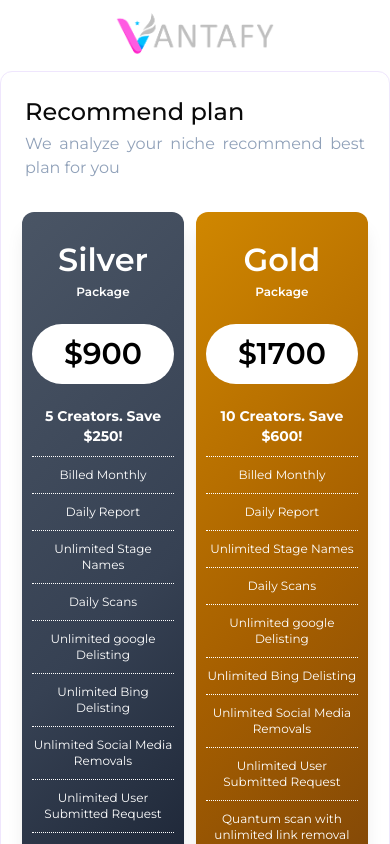
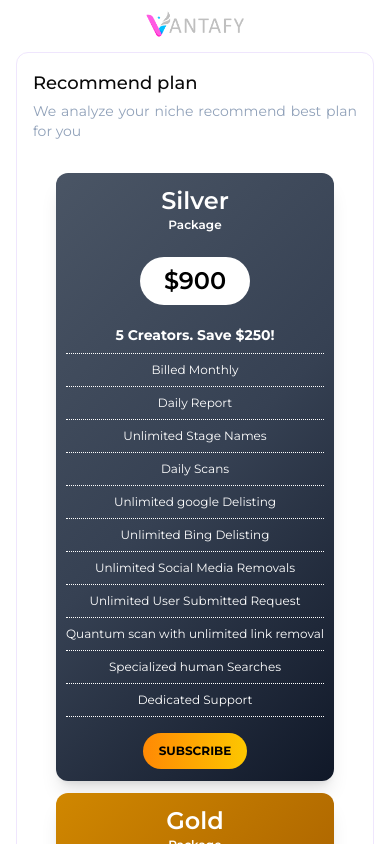
Before and after one commit to raazr62/Vantafy_frontend, a React (Vite) app: page /recommend-plan in a window 390 px wide. Shown: the top 844 px of the page. Built offline with nearby package versions, Linux system fonts and the light colour scheme.

Commit message:
feat: RecommendedPackages Responsive completed

```diff
--- a/src/components/OtherComponent/RecommendedPackages.jsx
+++ b/src/components/OtherComponent/RecommendedPackages.jsx
@@ -14,7 +14,7 @@ const RecommendedPackages = () => {
     navigate("/dashboard");
   };
   return (
-    <div className="flex gap-3 mt-4">
+    <div className="flex flex-wrap justify-center items-center gap-3 mt-4">
       {RecommendedPricingPlansMockData.map((plan) => {
         const backroundColor =
           plan.planName === "Silver"
@@ -29,19 +29,21 @@ const RecommendedPackages = () => {
         return (
           <div
             key={plan.id}
-            className={`py-6 px-2.5 ${backroundColor} text-white rounded-[12px] shadow-[0_15px_18.75px_-3.75px_rgba(0,0,0,0.10),0_6px_7.5px_-4.5px_rgba(0,0,0,0.10)] flex flex-col items-center h-fit
-`}
+            className={`py-3 sm:py-6 px-2.5 ${backroundColor} text-white rounded-[12px] shadow-[0_15px_18.75px_-3.75px_rgba(0,0,0,0.10),0_6px_7.5px_-4.5px_rgba(0,0,0,0.10)] flex flex-col items-center
+      `}
           >
-            <p className="text-[32px] font-semibold">{plan.planName}</p>
+            <p className="text-2xl md:text-[32px] font-semibold">
+              {plan.planName}
+            </p>
             <p className="text-xs font-semibold">Package</p>
-            <p className="px-8 py-3 bg-white text-black text-3xl font-semibold rounded-[45px] mt-6 mb-3">
+            <p className="px-6 sm:px-8 py-2 sm:py-4 bg-white text-black text-2xl sm:text-[32px] font-semibold rounded-[45px] mt-6 mb-3">
               {plan.price}
             </p>
-            <div className="flex flex-col items-center mb-4 w-full">
+            <div className="flex flex-col items-center mb-4 sm:mb-8 md:mb-10 lg:mb-12 w-full">
               {plan.features.map((feature, index) => (
                 <p
                   key={index}
-                  className="py-2.5 border-b text-xs border-white border-dotted w-full text-center first:text-sm first:font-bold"
+                  className="py-2 sm:py-2.5 border-b text-xs border-white border-dotted w-full text-center first:text-sm first:font-bold"
                 >
                   {feature}
                 </p>
--- a/src/pages/RecommendPlan.jsx
+++ b/src/pages/RecommendPlan.jsx
@@ -4,13 +4,17 @@ import React from "react";
 
 const RecommendPlan = () => {
   return (
-    <div className="container max-w-7xl mx-auto flex items-center justify-center mt-2 mb-5">
+    <div className="container lg:max-w-7xl mx-auto flex items-center justify-center mt-2 mb-5">
       <div className="w-full h-full flex flex-col">
-        <Logo variant="grayFull" className={"mx-auto mb-3 w-40 shrink-0"} />
-        <div className="rounded-[12px] border border-[#EFE6FD] flex flex-col p-6 flex-1">
+        <div className="bg-white/90 backdrop-blur-xs mb-3 shrink-0 sticky top-0 w-full">
+          <Logo variant="grayFull" className={"mx-auto"} />
+        </div>
+        <div className="rounded-[12px] border border-[#EFE6FD] flex flex-col p-4 sm:p-6 flex-1 mx-4 sm:mx-0">
           <div className="shrink-0">
-            <p className="text-2xl font-medium">Recommend plan</p>
-            <p className="text-[#90A1B9] text-justify mt-1">
+            <p className="text-lg sm:text-xl lg:text-2xl font-medium">
+              Recommend plan
+            </p>
+            <p className="text-sm sm:text-base text-[#90A1B9] text-justify mt-1">
               We analyze your niche recommend best plan for you
             </p>
           </div>
```
